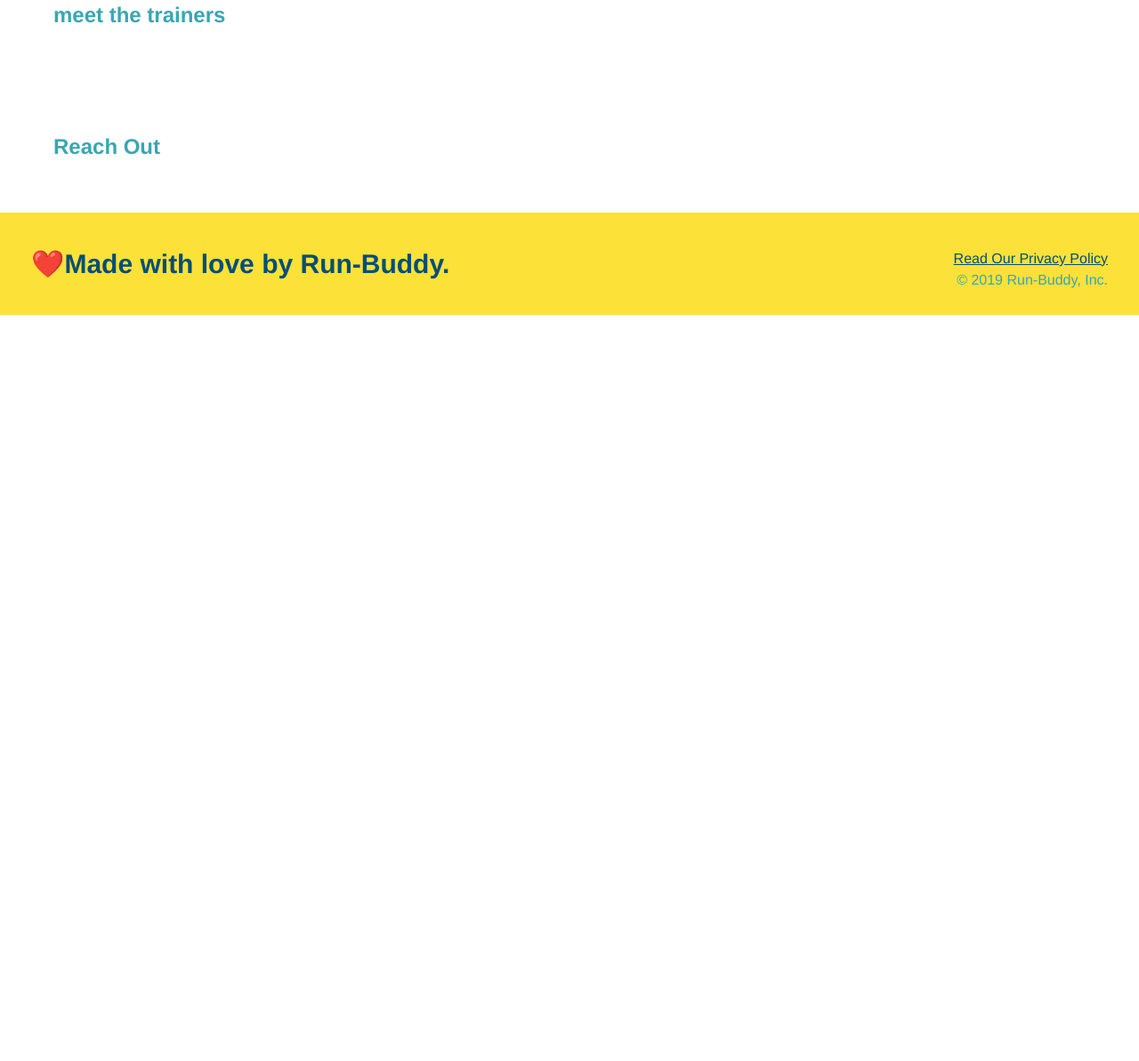
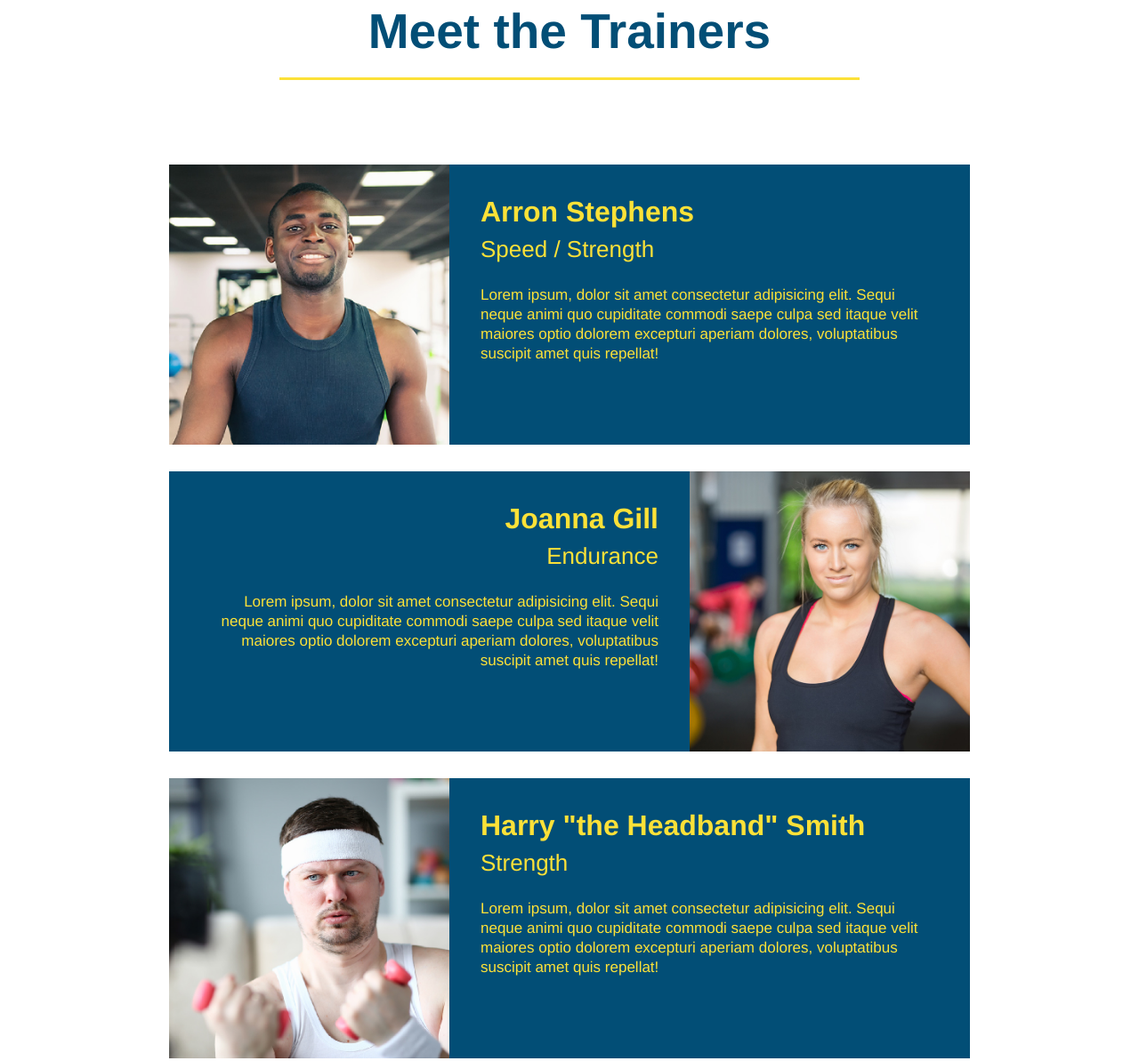
Before and after one commit to DenGuz/Run-Buddy, a plain HTML site: page index.html in a window 1280 px wide. Shown: the part 2787-3980 px from the top of the page at 89% size. Before the commit the page ends 3141 px from the top, so only its background shows below. Drawn offline with Linux system fonts and the light colour scheme.

Commit message:
meet the trainers section

```diff
--- a/assets/css/style.css
+++ b/assets/css/style.css
@@ -119,9 +119,7 @@ header nav ul li a {
       padding: 10px 20px;
       font-size: 16px;
   }
- /* Hero Style End */
 
- /* What we do Style Start*/
   .intro {
     text-align: center;
   }
@@ -163,7 +161,7 @@ header nav ul li a {
       font-size: 38px;
   }
 
-  .section-title {
+  .section-title{
     font-size: 55px;
     color: #024e76;
     margin-bottom: 35px;
@@ -172,10 +170,57 @@ header nav ul li a {
     border-bottom: 3px solid;
   }
 
-  .primary-border {
+  .primary-border{
     border-color: #fce138;
   }
 
   .secondary-border {
     border-color: #39a6b2;
   }
+
+  .trainers {
+      text-align: center;
+  }
+
+  .trainer {
+      width: 900px;
+      margin: 0 auto 30px auto;
+      background: #024e76;
+      color: #fce138;
+      overflow: auto;
+  }
+
+  .trainer img {
+      width: 35%;
+      float: left;
+  }
+
+  .trainer-bio {
+      padding: 35px;
+      float: left;
+      width: 65%;
+  }
+
+  .trainer-bio h3 {
+    font-size: 32px;
+    margin-bottom: 8px;
+  }
+
+  .trainer-bio h4 {
+    font-weight: lighter;
+    font-size: 26px;
+    margin-bottom: 25px;
+  }
+
+  .trainer-bio p {
+    font-size: 17px;
+    line-height: 1.3;
+  }
+
+  .text-left {
+    text-align: left;
+  }
+
+  .text-right {
+    text-align: right;
+  }
--- a/index.html
+++ b/index.html
@@ -108,10 +108,46 @@
     </section>
 
     <!--"meet the trainers" section-->
-    <section>
-        <h2>meet the trainers</h2>
+    <section id="your-trainers" class="trainers">
+        <h2 class="section-title primary-border">Meet the Trainers</h2>
     </section>
+        <!-- second trainer bio -->
+        <article class="trainer">
+            <img src="./assets/images/trainer-1.jpg" alt="Arron Stepehns in his workou clothes, reay to pump iron"/>
+            <div class="trainer-bio text-left">
+                <h3>Arron Stephens</h3>
+                <h4>Speed / Strength</h4>
+                <p>
+                    Lorem ipsum, dolor sit amet consectetur adipisicing elit. Sequi neque animi quo cupiditate commodi saepe culpa sed
+                    itaque velit maiores optio dolorem excepturi aperiam dolores, voluptatibus suscipit amet quis repellat!
+                </p>
+            </div>
+        </article>
+        <!-- second trainer bio -->
+<article class="trainer">
+    <div class="trainer-bio text-right">
+      <h3>Joanna Gill</h3>
+      <h4>Endurance</h4>
+      <p>
+        Lorem ipsum, dolor sit amet consectetur adipisicing elit. Sequi neque animi quo cupiditate commodi saepe culpa sed
+        itaque velit maiores optio dolorem excepturi aperiam dolores, voluptatibus suscipit amet quis repellat!
+      </p>
+    </div>
+    <img src="./assets/images/trainer-2.jpg" alt="Joanna Gill cooling off after a workout" />
+  </article>
 
+  <!-- third trainer bio -->
+  <article class="trainer">
+    <img src="./assets/images/trainer-3.jpg" alt="Harry Smith wearing a headband and lifting comically small pink weights" />
+    <div class="trainer-bio text-left">
+      <h3>Harry "the Headband" Smith</h3>
+      <h4>Strength</h4>
+      <p>
+        Lorem ipsum, dolor sit amet consectetur adipisicing elit. Sequi neque animi quo cupiditate commodi saepe culpa sed
+        itaque velit maiores optio dolorem excepturi aperiam dolores, voluptatibus suscipit amet quis repellat!
+      </p>
+    </div>
+  </article>
     <!--"reach out" section-->
     <section>
         <h2>Reach Out</h2>
```
Also changed, not shown: assets/images/trainer-1.jpg (added), assets/images/trainer-2.jpg (added), assets/images/trainer-3.jpg (added).
